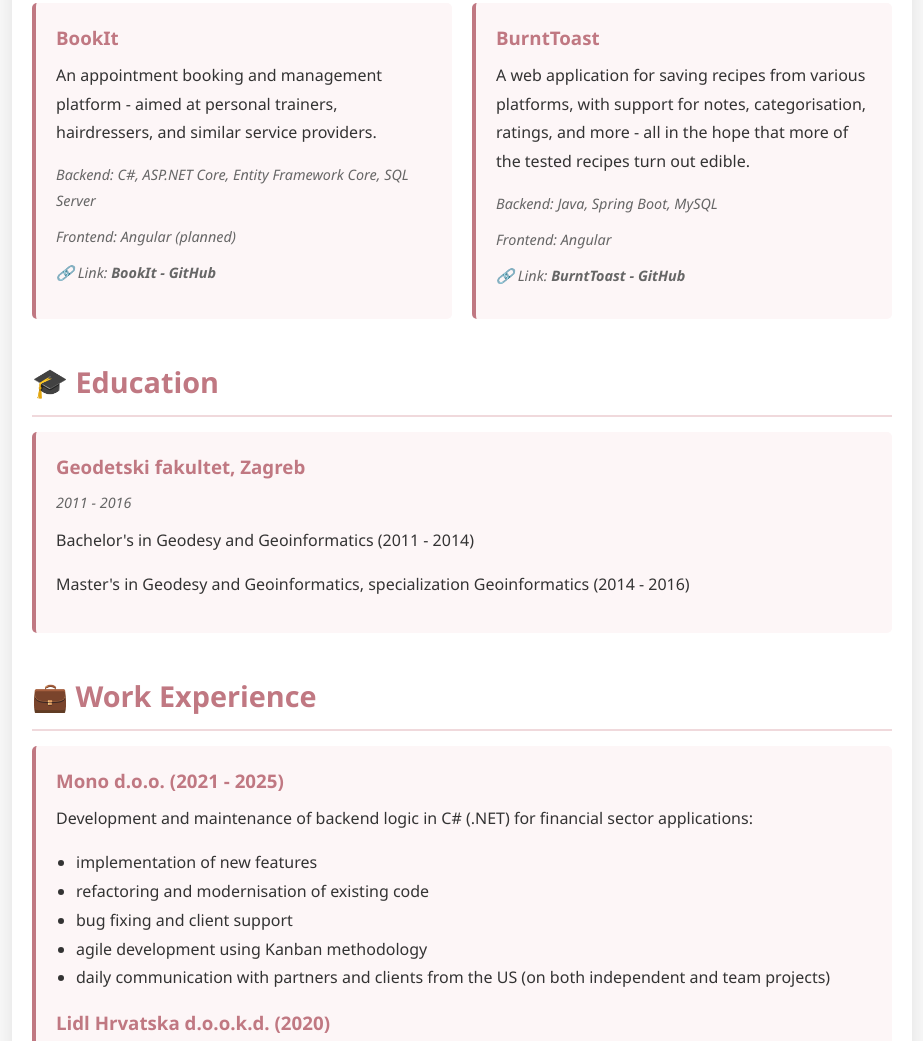
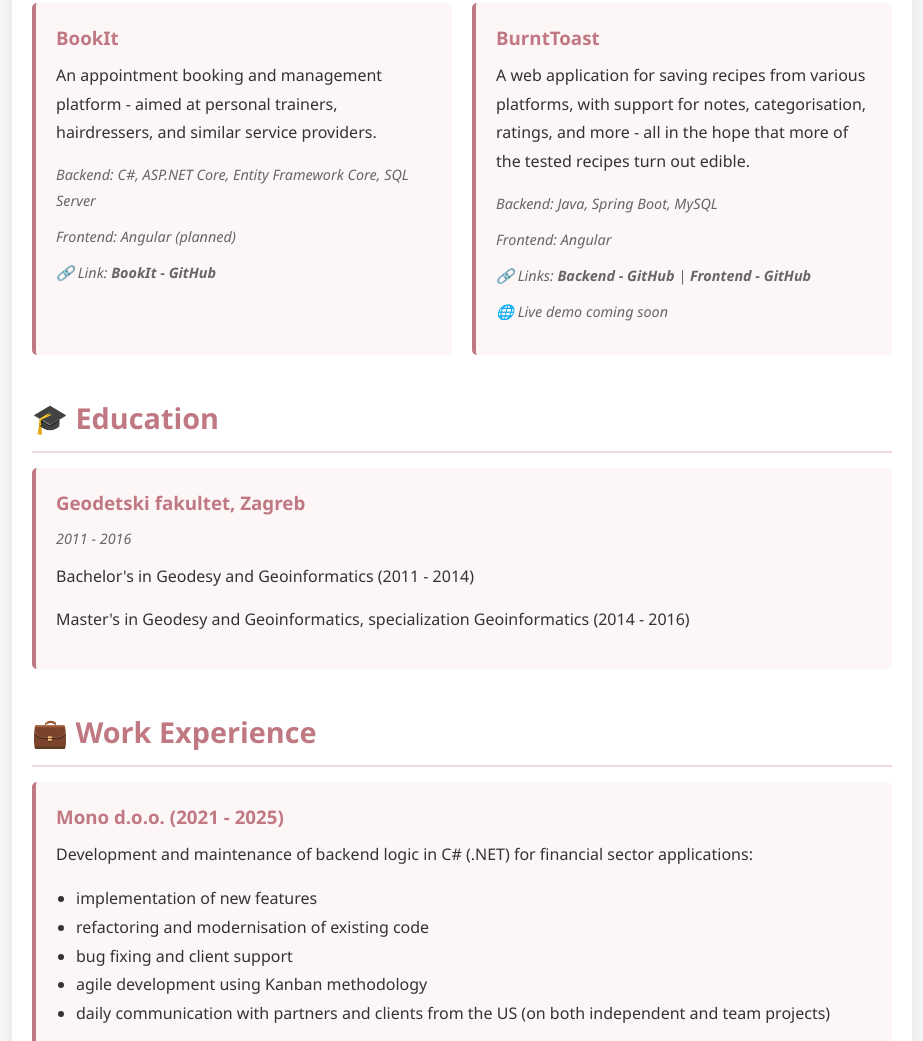
Before and after one commit to ctrlaltdelete3/MyCV, a plain HTML site: page index.html in a window 1280 px wide. Shown: the part 1053-2094 px from the top of the page, without its empty margins (178-1101 px from the left). Drawn offline with nearby package versions, Linux system fonts and the light colour scheme.

Commit message:
fixing typo

```diff
--- a/index.html
+++ b/index.html
@@ -90,7 +90,7 @@
 
       <!-- Work-in-progress -->
       <section>
-        <h2 data-hr="🚧 Work in progress" data-en="🚧 Work in Progress"></h2>
+        <h2 data-hr="🚧 Work in Progress" data-en="🚧 Work in Progress"></h2>
 
         <div class="projects-row">
           <div class="project">
@@ -143,13 +143,24 @@
               data-en="Frontend: Angular"
             ></p>
             <p class="tech-used">
-              🔗 Link:
+              🔗 Links:
               <a
                 href="https://github.com/ctrlaltdelete3/burnt-toast-backend"
                 target="_blank"
-                >BurntToast - GitHub</a
+                >Backend - GitHub</a
+              >
+              |
+              <a
+                href="https://github.com/ctrlaltdelete3/burnt-toast-frontend"
+                target="_blank"
+                >Frontend - GitHub</a
               >
             </p>
+            <p
+              class="tech-used"
+              data-hr="🌐 Demo link uskoro dostupan"
+              data-en="🌐 Live demo coming soon"
+            ></p>
           </div>
         </div>
       </section>
```
